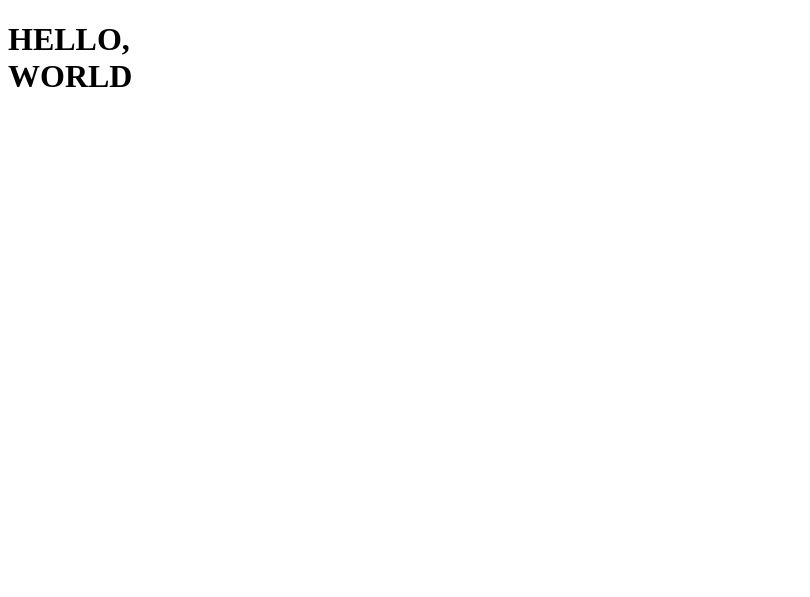
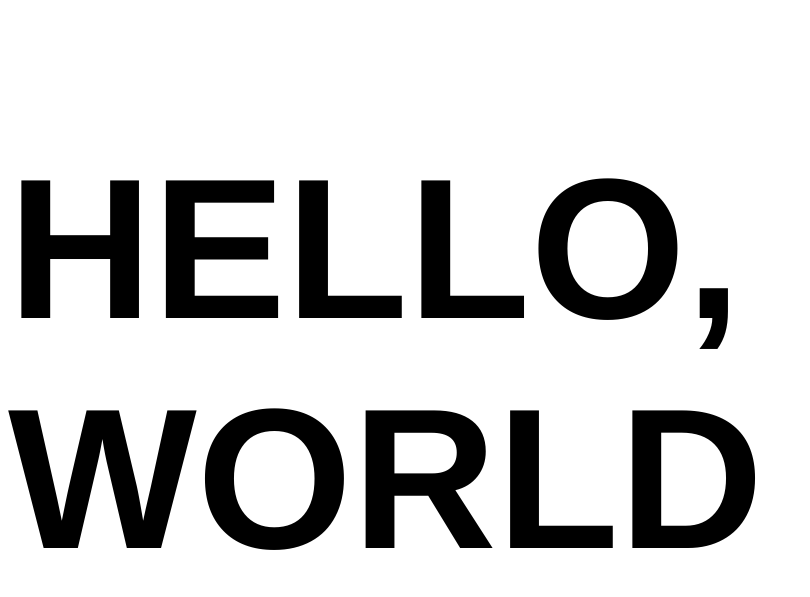
Before and after one commit to hyosun91/hyosun91.github.io, a plain HTML site: page helloworld/helloworld.html in a window 1280 px wide. Shown: the whole page, without its empty margins (0-810 px from the left). Drawn offline with Linux system fonts and the light colour scheme.

Commit message:
fix "stylesheet"

```diff
--- a/helloworld/helloworld.html
+++ b/helloworld/helloworld.html
@@ -3,7 +3,7 @@
 
 <head>
 <title>Hello World</title>
-<link rel="helloworldcss" href="helloworldcss.css">
+<link rel="stylesheet" href="helloworldcss.css">
 </head>
 <body>
 	<h1>HELLO,
```
